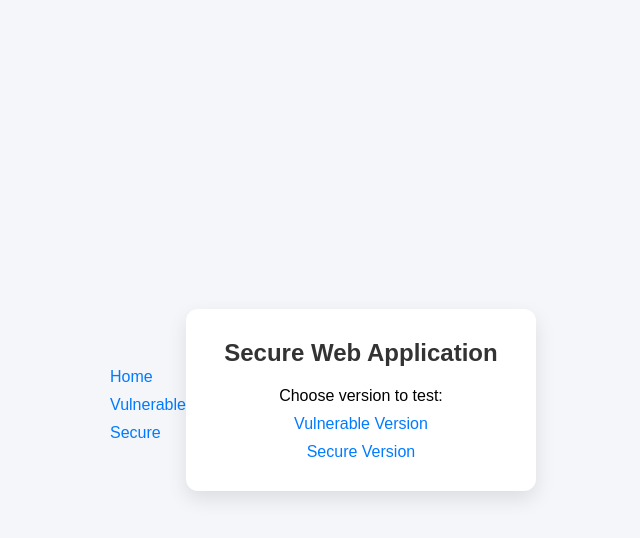
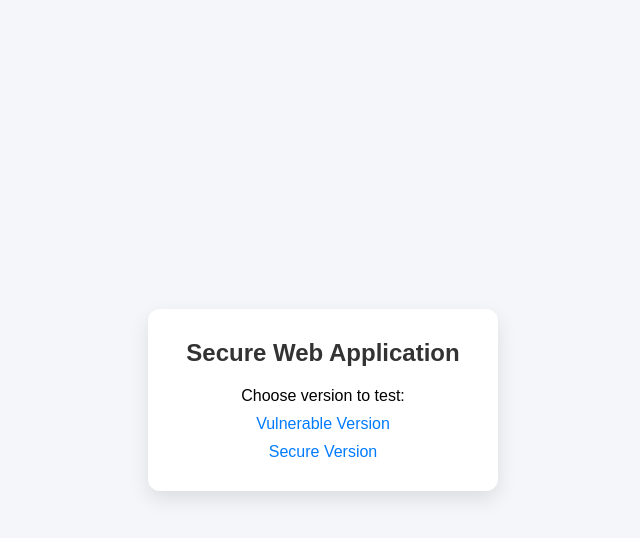
Before and after one commit to lollileeno/SecPro, a Flask app: page / in a window 1280 px wide. Shown: the top 538 px of the page, without its empty margins (317-957 px from the left). Run offline with Flask 3, Linux system fonts and the light colour scheme; some libraries are stand-ins or nearby versions.

Commit message:
Remove navigation links from home.html
Removed navigation links from home page.

```diff
--- a/templates/home.html
+++ b/templates/home.html
@@ -7,11 +7,7 @@
 </head>
 <body>
 
-<div class="nav">
-    <a href="/">Home</a>
-    <a href="/login">Vulnerable</a>
-    <a href="/secure_login">Secure</a>
-</div>
+
 
 <div class="container">
     <h2>Secure Web Application</h2>
```
